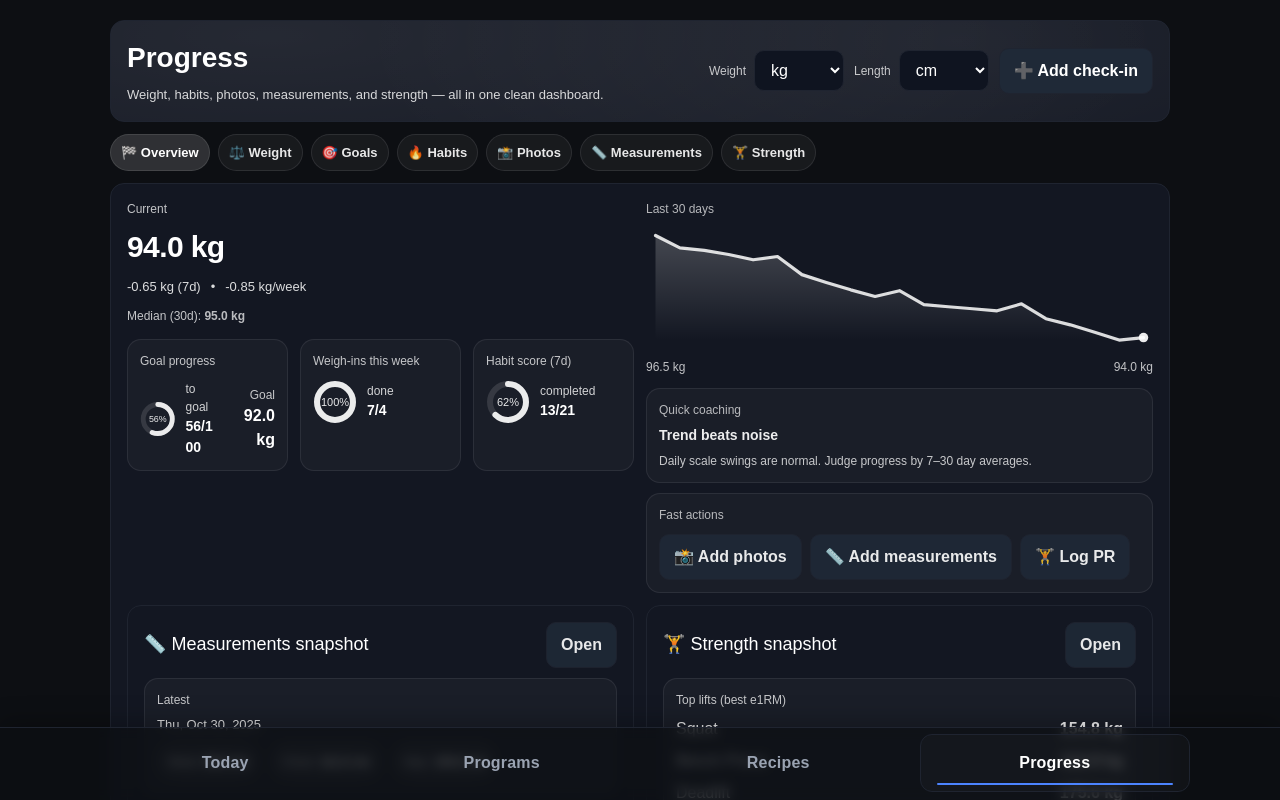
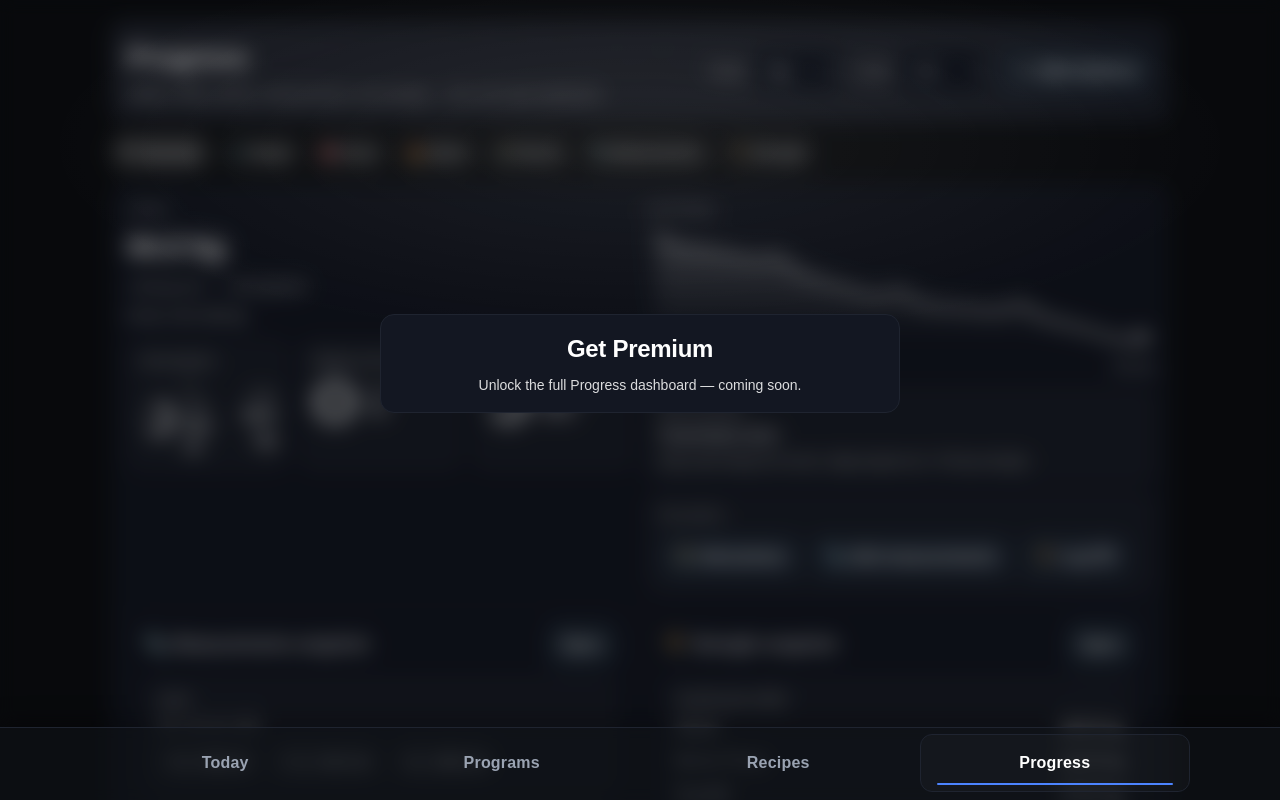
Before and after one commit to SoroushGhorbanimehr/tigo-app, a Next.js app: page /trainee/progress in a window 1280 px wide. Shown: the top 800 px of the page. Built offline with nearby package versions, Linux system fonts and the light colour scheme.

Commit message:
added a premium feature blure

```diff
--- a/src/app/trainee/progress/page.tsx
+++ b/src/app/trainee/progress/page.tsx
@@ -460,7 +460,51 @@ async function compressImageToDataURL(file: File, maxW = 960, quality = 0.82): P
   return canvas.toDataURL("image/jpeg", quality);
 }
 
+function PaywallOverlay() {
+  const [navH, setNavH] = useState<number>(64);
+  useEffect(() => {
+    const measure = () => {
+      const el = document.querySelector<HTMLElement>(".t-bottomnav");
+      if (el) setNavH(el.getBoundingClientRect().height);
+    };
+    measure();
+    window.addEventListener("resize", measure);
+    return () => window.removeEventListener("resize", measure);
+  }, []);
+
+  return (
+    <div style={{ position: "relative" }}>
+      <div
+        style={{
+          position: "fixed",
+          top: 0,
+          left: 0,
+          right: 0,
+          bottom: navH,
+          zIndex: 9998,
+          backdropFilter: "blur(8px)",
+          WebkitBackdropFilter: "blur(8px)",
+          background:
+            "radial-gradient(600px 200px at 50% 20%, rgba(255,255,255,0.06), transparent), rgba(0,0,0,0.35)",
+          display: "grid",
+          placeItems: "center",
+          padding: 16,
+          pointerEvents: "auto",
+        } as React.CSSProperties}
+      >
+        <div className="t-card" style={{ textAlign: "center", maxWidth: 520 }}>
+          <div style={{ fontSize: 24, fontWeight: 900, letterSpacing: -0.3 }}>Get Premium</div>
+          <div style={{ marginTop: 8, fontSize: 14, opacity: 0.85 }}>
+            Unlock the full Progress dashboard — coming soon.
+          </div>
+        </div>
+      </div>
+    </div>
+  );
+}
+
 export default function ProgressPage() {
+  const isPremium = false; // later: SSR gate; for now, blur content + overlay when false
   const [tab, setTab] = useState<
     "overview" | "log" | "goals" | "habits" | "photos" | "measurements" | "strength"
   >("overview");
@@ -493,6 +537,8 @@ export default function ProgressPage() {
     setPhotosState(getOrSeedPhotos().sort((a, b) => new Date(b.recorded_at).getTime() - new Date(a.recorded_at).getTime()));
     setMeasuresState(getOrSeedMeasurements().sort((a, b) => new Date(b.recorded_at).getTime() - new Date(a.recorded_at).getTime()));
     setStrengthState(getOrSeedStrength().sort((a, b) => new Date(b.recorded_at).getTime() - new Date(a.recorded_at).getTime()));
+
+    // no-op
   }, []);
 
   useEffect(() => {
@@ -500,6 +546,8 @@ export default function ProgressPage() {
       if (toastTimer.current) window.clearTimeout(toastTimer.current);
     };
   }, []);
+
+  // Note: do not change body/html overflow to avoid nav flicker
 
   // ---------- derived (weight) ----------
   const sortedAscW = useMemo(() => [...rows].sort((a, b) => new Date(a.recorded_at).getTime() - new Date(b.recorded_at).getTime()), [rows]);
@@ -978,6 +1026,8 @@ export default function ProgressPage() {
 
   return (
     <>
+      {!isPremium && <PaywallOverlay />}
+      <div style={!isPremium ? { filter: "blur(8px)", pointerEvents: "none" } : undefined} aria-hidden={!isPremium}>
       {/* Header */}
       <div className="t-card" style={{ marginBottom: 12, position: "relative", overflow: "hidden" }}>
         <div
@@ -2062,6 +2112,7 @@ export default function ProgressPage() {
           box-shadow: 0 0 0 6px rgba(0, 0, 0, 0.12);
         }
       `}</style>
+      </div>
     </>
   );
 }
```
